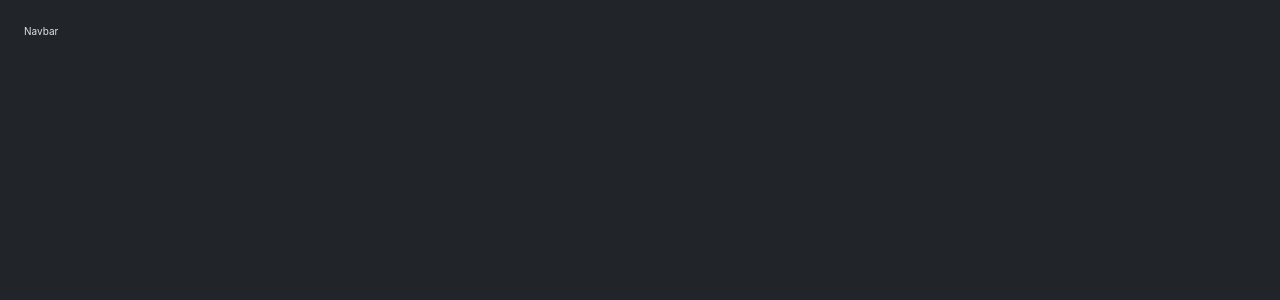
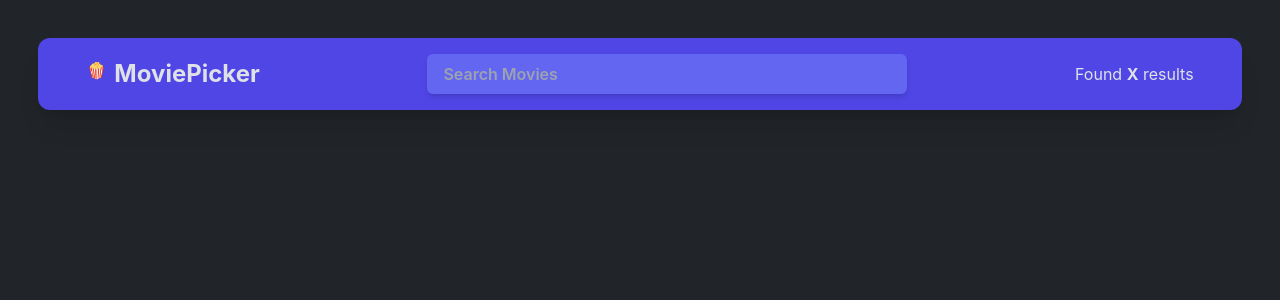
Before and after one commit to thiru49/react_projects, a Preact app in the folder usePopcorn/: page / in a window 1280 px wide. Shown: the top 300 px of the page. Built offline with nearby package versions, Linux system fonts and the light colour scheme.

Commit message:
navbar complete

```diff
--- a/usePopcorn/src/app.jsx
+++ b/usePopcorn/src/app.jsx
@@ -8,8 +8,18 @@ export function App() {
 
 const NavBar = () => {
   return (
-    <div>
-      <h1>Navbar</h1>
+    <div className="flex flex-row justify-between items-center px-12 py-4 bg-indigo-600 rounded-xl shadow-xl text-md">
+      <div className="flex gap-2">
+        <span>🍿</span>
+        <h1 className="text-2xl font-bold">MoviePicker</h1>
+      </div>
+      <input
+        className="px-4 py-2 rounded-md hover:-translate-y-1 transition-all text-indigo-100 font-semibold border-none max-w-xl sm:min-w-[30rem] shadow-md focus:outline-none  bg-indigo-500"
+        placeholder="Search Movies "
+      />
+      <p>
+        Found <strong>X</strong> results
+      </p>
     </div>
   );
 };
--- a/usePopcorn/src/index.css
+++ b/usePopcorn/src/index.css
@@ -14,10 +14,6 @@
   --color-red-dark: #e03131;
 }
 
-html {
-  font-size: 62.5%;
-}
-
 body {
   font-family: -apple-system, BlinkMacSystemFont, "Segoe UI", Roboto, Oxygen,
     Ubuntu, Cantarell, "Open Sans", "Helvetica Neue", sans-serif;
```
